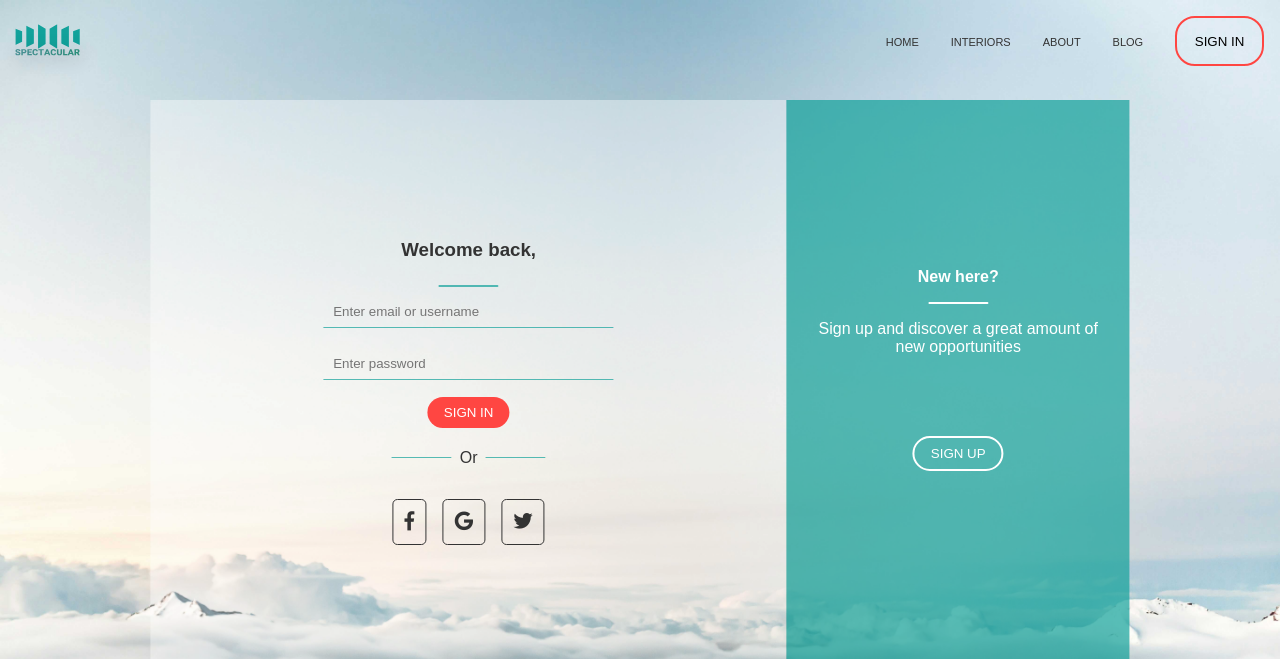
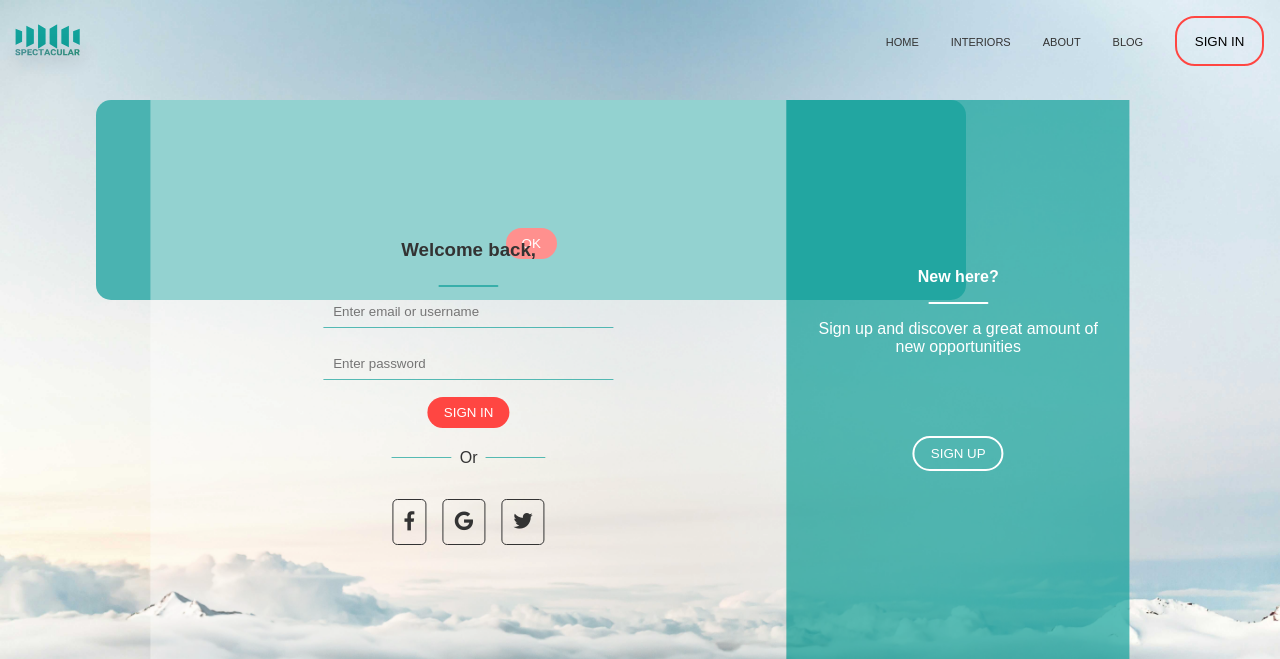
Before and after one commit to Temitoyin/Spectacular_loginPage, a PHP site: page / in a window 1280 px wide. Shown: the top 659 px of the page. Run offline with PHP 8.4, Linux system fonts and the light colour scheme; some libraries are stand-ins or nearby versions.

Commit message:
messagebox for users messages

```diff
--- a/index.php
+++ b/index.php
@@ -23,6 +23,9 @@
     </ul>
  </nav>
   <main>
+      <div id="messagebox" class="messagebox">
+      <button>Ok</button>
+      </div>
       <div class="container">
 
           <div class="form-container">
--- a/style.css
+++ b/style.css
@@ -361,3 +361,18 @@ li:hover {
   color: #fff;
 }
 /*# sourceMappingURL=style.css.map */
+
+.messagebox{
+    background-color: rgb(74, 179, 177);
+    border-radius: 15px;
+    display:;
+    width: 80%;
+    text-align: center;
+    height:  200px;
+    position: absolute;
+    z-index:
+}
+.messagebox button{
+    position: relative;
+    top: 60%
+}
```
